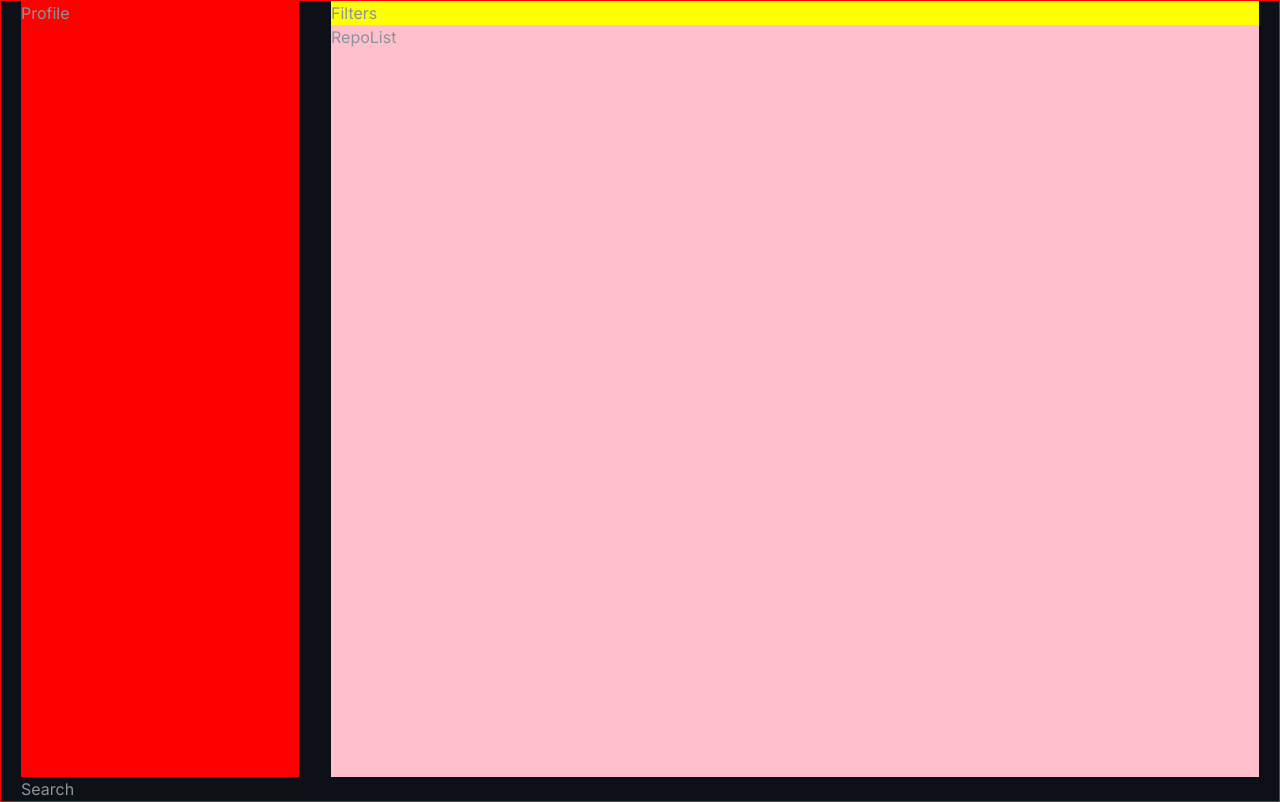
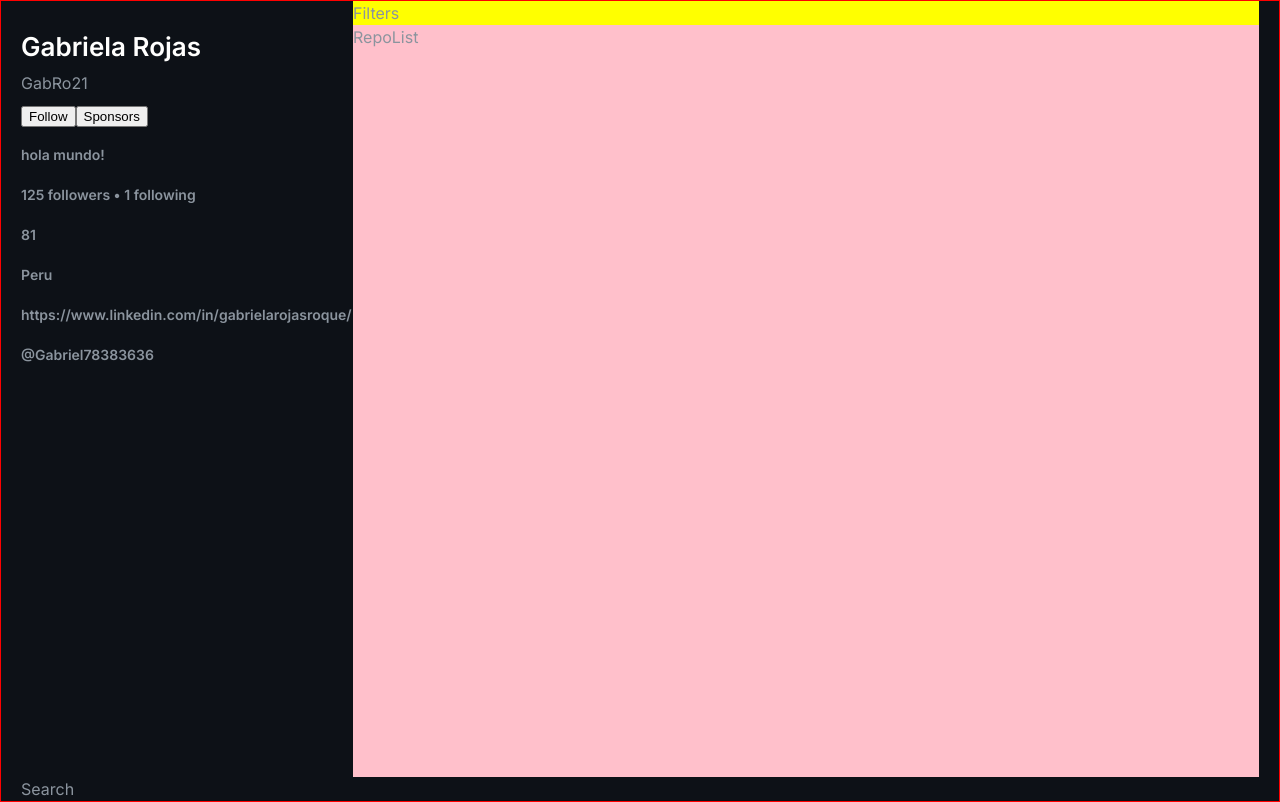
Before and after one commit to GabrielaDelPilarR/GitList-React, a React (Create React App) app in the folder gitlist/: page / in a window 1280 px wide. Built offline with nearby package versions, Linux system fonts and the light colour scheme.

Commit message:
Style profile

```diff
--- a/gitlist/src/components/global-styles.js
+++ b/gitlist/src/components/global-styles.js
@@ -14,14 +14,14 @@ const GlobalStylesStyled = createGlobalStyle`
     --yellow: #f1e05a;
     --purple: #563d7c;
     --black-2: #171b21;
-    --headline1: semi bold 1.625rem/2rem Inter;
+    --headline1: 600 1.625rem/2rem Inter;
     --button: 500 0.875rem/1.5rem Inter;
-    --headline2-semi-bold: semi bold 1.25rem/1.5rem Inter;
+    --headline2-semi-bold: 600 1.25rem/1.5rem Inter;
     --headline2-ligth: 300 1.25rem/1.5rem Inter;
     --body1-regular: 400 1rem/1.5rem Inter;
     --body1-semi-bold: 700 1rem/1.5rem Inter;
     --body2-regular: 400 0.875rem/1.5rem Inter;
-    --body2-semi-bold: semi bold 0.875rem/1.5rem Inter;
+    --body2-semi-bold: 600 0.875rem/1.5rem Inter;
     --caption-regular: 400 0.75rem/1.125rem Inter;
     --caption-medium: 500 0.75rem/1.125rem Inter;
 }
--- a/gitlist/src/components/layout.jsx
+++ b/gitlist/src/components/layout.jsx
@@ -8,7 +8,7 @@ padding-inline:20px;
 @media screen and (min-width: 768px) {
     display:grid;
     border: 1px solid red;
-    grid-template-columns: 278px 1fr;
+    grid-template-columns: 300px 1fr;
     grid-template-rows: auto 1fr;
     grid-template-areas: "profile filters" "profile repoList" ;
     column-gap: 2rem;
--- a/gitlist/src/components/profile.jsx
+++ b/gitlist/src/components/profile.jsx
@@ -2,13 +2,65 @@ import styled from 'styled-components';
 
 const ProfileStyled = styled.div`
     grid-area: profile;
-    background-color: red;
+    .avatar{
+        border-radius: 50%;
+        border: 1px solid var(--grey-1);
+        overflow: hidden;
+        box-sizing: border-box;
+        margin-block-end: 1.5rem;
+    }
+
+    .name {
+        font: var(--headline1);
+        color: var(--white);
+        margin:0;
+        margin-block-end: .5rem;
+    }
+
+    .username {
+        margin-block: .5rem;
+        font: var(--headLine2-ligth);
+    }
+
+    .info{
+        color: var(--grey-1);
+        text-decoration: none;
+        display:flex;
+        align-items: center;
+        gap: 0.5rem;
+        margin-block: 1rem;
+        font: var(--body2-semi-bold);
+    }
+
+    a:hover{
+        text-decoration:underline;
+    }
 `
 
 function Profile() {
     return (
         <ProfileStyled>
-            Profile
+            <img className='avatar' src='' alt=''></img>
+            <p className='name'>Gabriela Rojas</p>
+            <p className='username'>GabRo21</p>
+            <div className="buttons">
+                <button>Follow</button>
+                <button>Sponsors</button>
+            </div>
+            <p className='bio info'>
+                hola mundo!
+            </p>
+            <p className='followers info'>
+                125 followers • 1 following
+            </p>
+            <p className='starts info'>81</p>
+            <p className='location info'>Peru</p>
+            <a className= 'info' href='https://www.linkedin.com/in/gabrielarojasroque/' target='_blank' rel='noreferrer'>
+            https://www.linkedin.com/in/gabrielarojasroque/
+            </a>
+            <a className= 'info' href='https://twitter.com/Gabriel78383636' target='_blank' rel='noreferrer'>
+            @Gabriel78383636
+            </a>
         </ProfileStyled>
     )
 }
```
